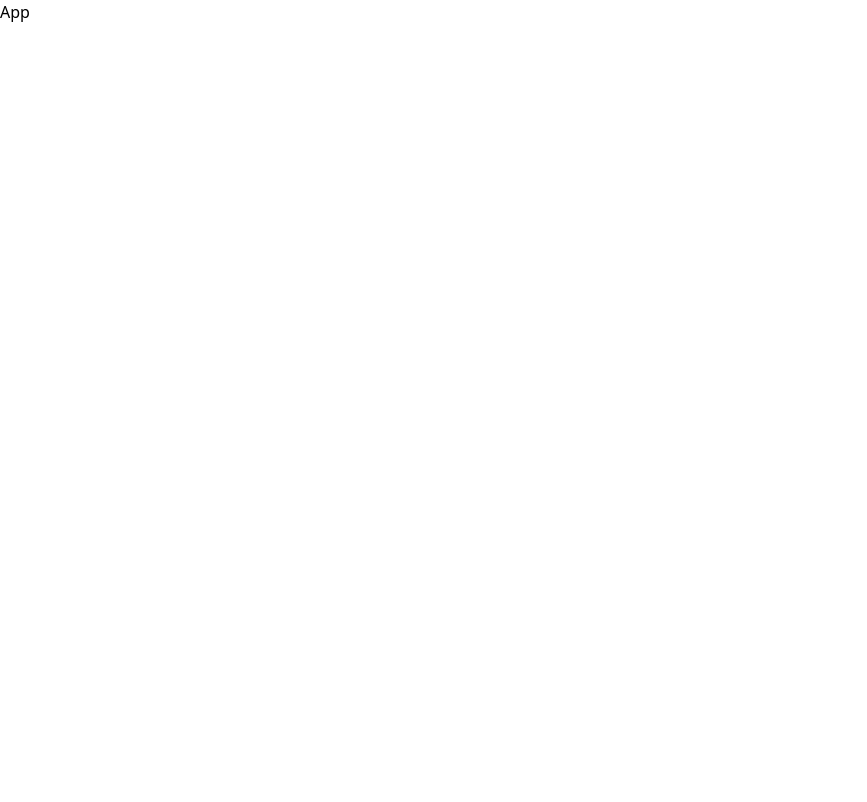
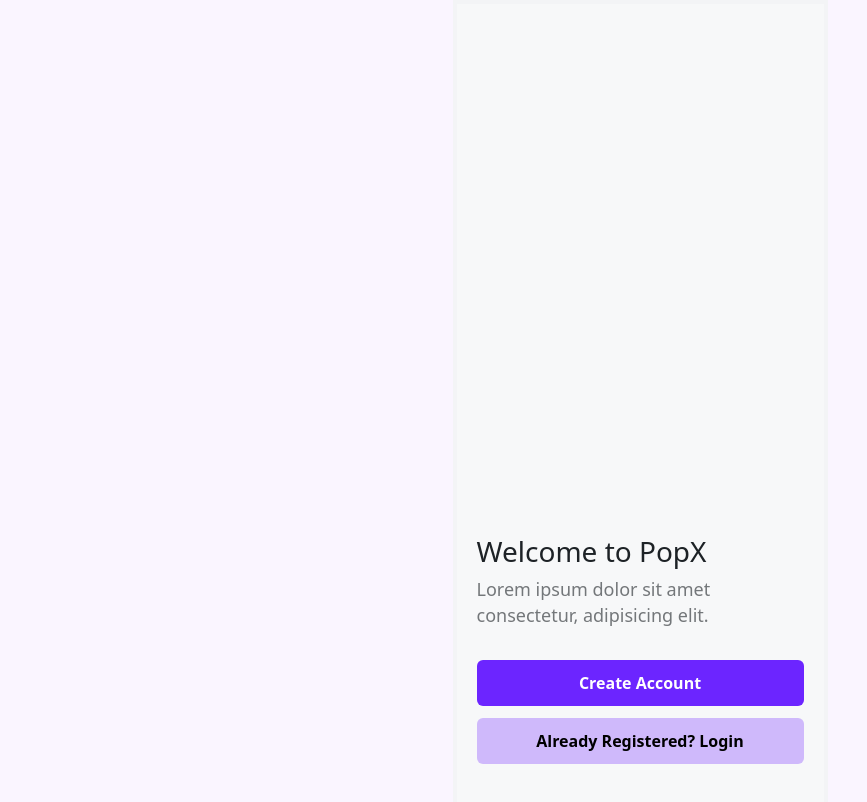
Before and after one commit to ashreekar/login-signup-form-educase-assingment, a React (Vite) app: page / in a window 1280 px wide. Shown: the top 802 px of the page, without its empty margins (0-867 px from the left). Built offline with nearby package versions, Linux system fonts and the light colour scheme.

Commit message:
add welcome page styling

```diff
--- a/src/App.tsx
+++ b/src/App.tsx
@@ -1,7 +1,13 @@
+import { Outlet } from "react-router-dom";
+
 function App() {
   return (
-    <div>App</div>
-  )
+    <div className="min-h-screen flex justify-center bg-purple-50">
+      <div className="w-full max-w-93.75 bg-[#F7F8F9] border-4 border-gray-100">
+        <Outlet />
+      </div>
+    </div>
+  );
 }
 
-export default App
+export default App;
--- a/src/page/WelcomePage.tsx
+++ b/src/page/WelcomePage.tsx
@@ -1,8 +1,33 @@
+import { Link } from "react-router-dom";
 
 function WelcomePage() {
   return (
-    <div>WelcomePage</div>
-  )
+    <div className="min-h-screen flex flex-col justify-end px-5 pb-10">
+      <h1 className="text-[28px] font-medium leading-4.25 text-[#1D2226]">
+        Welcome to PopX
+      </h1>
+
+      <p className="mt-4 text-[18px] leading-6.5 text-[#1D2226] opacity-60 pr-16">
+        Lorem ipsum dolor sit amet consectetur, adipisicing elit.
+      </p>
+
+      <Link
+        to="/create"
+        className="mt-8 h-11.5 bg-[#6C25FF] text-white font-semibold rounded-md
+                   flex items-center justify-center"
+      >
+        Create Account
+      </Link>
+
+      <Link
+        to="/login"
+        className="mt-3 h-11.5 bg-[#6C25FF4B] font-semibold rounded-md
+                   flex items-center justify-center"
+      >
+        Already Registered? Login
+      </Link>
+    </div>
+  );
 }
 
-export default WelcomePage
+export default WelcomePage;
```
